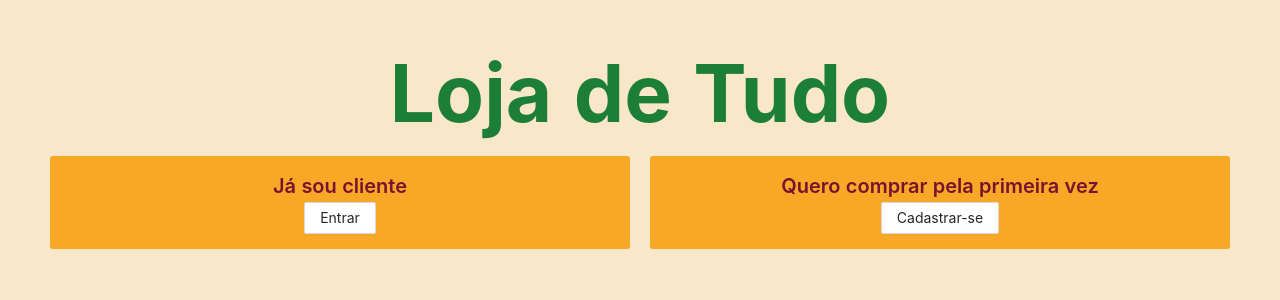
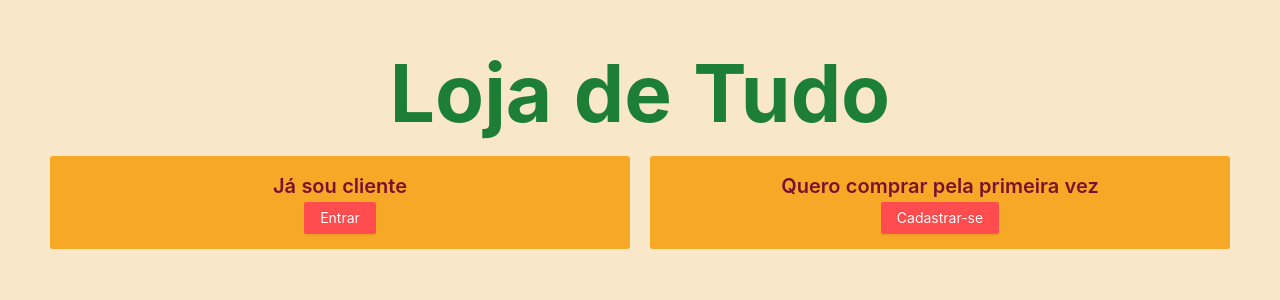
Before and after one commit to GabrielaGuedes/dulocal-challenge, a React (Create React App) app: page / in a window 1280 px wide. Shown: the top 300 px of the page. Built offline with nearby package versions, Linux system fonts and the light colour scheme.

Commit message:
improve initial screen buttons

```diff
--- a/src/pages/initial.tsx
+++ b/src/pages/initial.tsx
@@ -22,17 +22,21 @@ const Initial: React.FC = () => {
           <Text strong style={TEXT_STYLE}>
             Já sou cliente
           </Text>
-          <Link to="/login">
-            <Button>Entrar</Button>
-          </Link>
+          <div>
+            <Button danger type="primary">
+              <Link to="/login">Entrar</Link>
+            </Button>
+          </div>
         </Card>
         <Card>
           <Text strong style={TEXT_STYLE}>
             Quero comprar pela primeira vez
           </Text>
-          <Link to="/sign-up">
-            <Button>Cadastrar-se</Button>
-          </Link>
+          <div>
+            <Button danger type="primary">
+              <Link to="/sign-up">Cadastrar-se</Link>
+            </Button>
+          </div>
         </Card>
       </CardsContainer>
     </Fragment>
```
